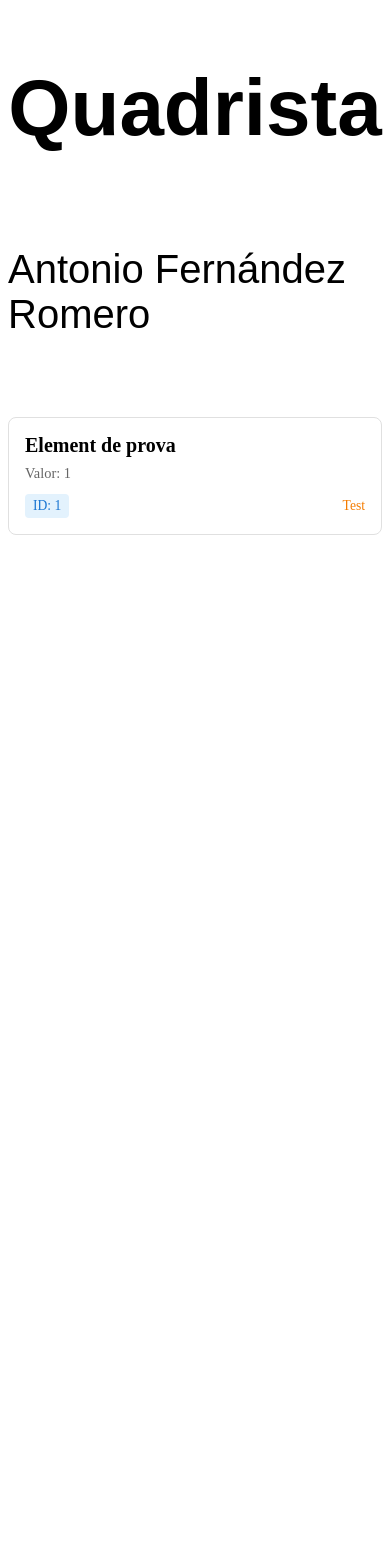
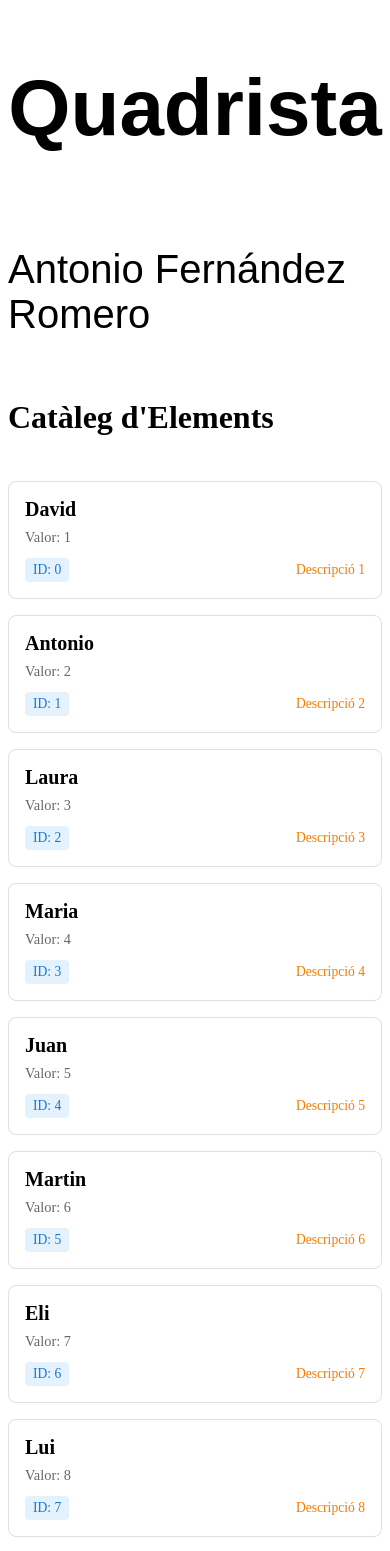
Before and after one commit to Romero-rgb/ioc-angular-quadrista-antonio-fernandez, an Angular app: page / in a window 390 px wide. Shown: the top 1551 px of the page. Before the commit the page ends 844 px from the top, so only its background shows below. Built offline with nearby package versions, Linux system fonts and the light colour scheme.

Commit message:
Afegit els 10 elements del mockData en froma de graella al app.component fent us de la creació del component llista i del ngfor per enllistar

```diff
--- a/src/app/app.component.html
+++ b/src/app/app.component.html
@@ -2,6 +2,11 @@
   <h1>Quadrista</h1>
   <p>Antonio Fernández Romero</p>
 </div>
-<div style="max-width: 400px; margin: 40px auto;">
-  <app-targeta-element [element]="elementProva"></app-targeta-element>
-</div>
+<main class="contenidor">
+  <header>
+    <h1>Catàleg d'Elements</h1>
+    <p></p>
+  </header>
+
+  <app-llista-elements [elements]="elements"></app-llista-elements>
+</main>
--- a/src/app/app.component.ts
+++ b/src/app/app.component.ts
@@ -1,22 +1,17 @@
 import { Component } from '@angular/core';
 import { mockData } from './mocks/dades-mocks';
 import { Element } from './models/element.model';
-import { TargetaElementComponent } from './components/targeta-element/targeta-element.component';
+import { LlistaElementsComponent } from './components/llista-elements/llista-elements.component';
 
 @Component({
   selector: 'app-root',
   standalone: true,
-  imports: [TargetaElementComponent],
+  imports: [LlistaElementsComponent],
   templateUrl: './app.component.html',
   styleUrl: './app.component.scss',
 })
 export class AppComponent {
   title = 'ioc-angular-quadrista-antonio-fernandez';
 
-  elementProva: Element = {
-    id: 1,
-    name: 'Element de prova',
-    value: 1,
-    category: 'Test',
-  };
+  elements: Element[] = mockData;
 }
--- a/src/app/components/llista-elements/llista-elements.component.html
+++ b/src/app/components/llista-elements/llista-elements.component.html
@@ -1 +1,10 @@
-<p>llista-elements works!</p>
+<section class="llistat" aria-label="Llistat d'elements">
+    <div *ngIf="elements.length === 0" class="missatge-buit">
+        <p>No hi ha elements disponibles</p>
+    </div>
+
+    <div *ngIf="elements.length > 0" class="graella">
+        <app-targeta-element *ngFor="let element of elements; trackBy: trackById" [element]="element">
+        </app-targeta-element>
+    </div>
+</section>
--- a/src/app/components/llista-elements/llista-elements.component.scss
+++ b/src/app/components/llista-elements/llista-elements.component.scss
@@ -0,0 +1,28 @@
+.llistat {
+    width: 100%;
+}
+
+.graella {
+    display: grid;
+    grid-template-columns: repeat(auto-fill, minmax(300px, 1fr));
+    gap: 24px;
+    padding: 24px 0;
+}
+
+.missatge-buit {
+    text-align: center;
+    padding: 60px 20px;
+    color: #666;
+}
+
+.missatge-buit p {
+    font-size: 1.1rem;
+    margin: 0;
+}
+
+@media (max-width: 768px) {
+    .graella {
+        grid-template-columns: 1fr;
+        gap: 16px;
+    }
+}
--- a/src/app/components/llista-elements/llista-elements.component.ts
+++ b/src/app/components/llista-elements/llista-elements.component.ts
@@ -1,12 +1,19 @@
-import { Component } from '@angular/core';
+import { Component, Input } from '@angular/core';
+import { CommonModule } from '@angular/common';
+import { TargetaElementComponent } from '../targeta-element/targeta-element.component';
+import { Element } from '../../models/element.model';
 
 @Component({
   selector: 'app-llista-elements',
   standalone: true,
-  imports: [],
+  imports: [CommonModule, TargetaElementComponent],
   templateUrl: './llista-elements.component.html',
   styleUrl: './llista-elements.component.scss'
 })
 export class LlistaElementsComponent {
+  @Input({required: true}) elements: Element[] = [];
 
+  trackById(index: number, element: Element): number {
+    return element.id;
+  }
 }
```
